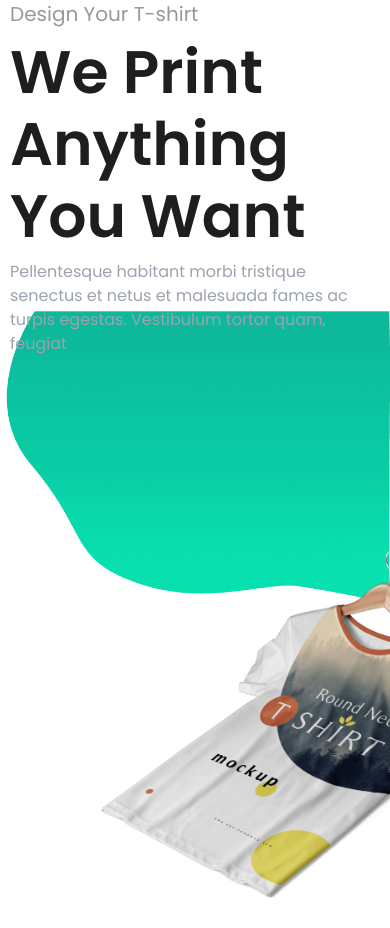
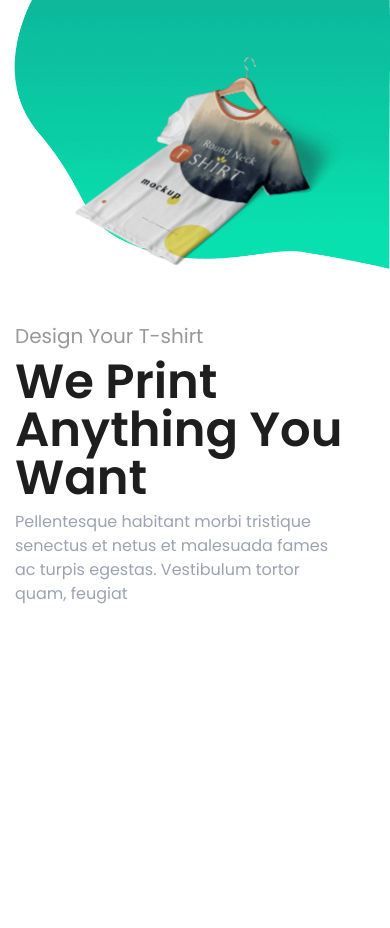
Before and after one commit to Gbemiga97/custom-print, a React (Create React App) app: page / in a window 390 px wide. Built offline with nearby package versions, Linux system fonts and the light colour scheme.

Commit message:
sixth commit

```diff
--- /dev/null
+++ b/src/components/Divider.jsx
@@ -0,0 +1,8 @@
+
+const Divider = () => {
+  return (
+    <div>Divider</div>
+  )
+}
+
+export default Divider
--- /dev/null
+++ b/src/components/index.js
@@ -0,0 +1,6 @@
+import Divider from "./Divider";
+
+
+export {
+    Divider
+}
--- a/src/index.css
+++ b/src/index.css
@@ -8,6 +8,6 @@
     @apply font text-black text-lg
   }
   .h1 {
-    @apply text-6xl xl:text-[5.2rem] font-semibold leading-[4.5rem] xl:leading-[5.5rem] text-[#1E1E1E]
+    @apply text-5xl xl:text-[5.2rem] font-semibold leading-[3rem] xl:leading-[5.5rem] text-[#1E1E1E]
   }
 }
--- a/src/pages/Home.jsx
+++ b/src/pages/Home.jsx
@@ -1,34 +1,10 @@
-import { images } from "../utils"
+import { Hero } from "../sections"
+
 
 const Home = () => {
   return (
     <section className="relative ">
-            {/* background image */}
-            <div  className="bg-heroBg3 h-full  bg-no-repeat bg-contain  bg-right absolute -top-1 bottom-0 left-0 right-0" />
-        <div className="h-[110vh] relative  container mx-auto">
-           {/* text & image */}
-            <div className="flex xl:items-center justify-between w-full h-full ">
-                {/* text */}
-                <div className=" flex flex-col items-start  gap-y-2  justify-start max-w-xl">
-                    <p className="text-xl text-[#989898] font-normal">
-                        Design Your T-shirt</p>
-                    <h1 className="h1">
-                        We Print Anything
-                         You Want</h1>
-                         <p className="text-gray-400 text-base ">
-                         Pellentesque habitant morbi tristique senectus et netus et malesuada fames ac turpis
-                        egestas. Vestibulum tortor quam, feugiat
-                         </p>
-                </div>
-
-                {/* image */}
-
-                   <div className="absolute -right-[15rem] bottom-0 max-w-5xl">
-                   <img src={images.HeroShirt} alt="shirt" className=" " />
-
-                   </div>
-            </div>
-        </div>
+      <Hero />
     </section>
   )
 }
--- /dev/null
+++ b/src/sections/Hero.jsx
@@ -0,0 +1,36 @@
+import { images } from "../utils"
+
+
+const Hero = () => {
+  return (
+    <section>
+          {/* background image */}
+          <div  className="bg-heroBg3 h-full bg-no-repeat bg-contain  bg-right absolute -top-[21rem] md:-top-[29rem]  xl:-top-1 bottom-0 left-0 right-0 ml-2  md:ml-36 xl:ml-0"  />
+        <div className="h-[110vh] relative  container mx-auto">
+           {/* text & image */}
+            <div className="flex flex-col-reverse justify-center md:flex-row xl:items-center md:pt-24 xl:pt-0  md:justify-between w-full h-full ">
+                {/* text */}
+                <div className=" flex flex-col items-start  gap-y-2 md:pt-8 xl:pt-0  justify-start max-w-md  xl:max-w-xl">
+                    <p className="text-xl text-[#989898] font-normal">
+                        Design Your T-shirt</p>
+                    <h1 className="h1">
+                        We Print Anything
+                         You Want</h1>
+                         <p className="text-gray-400 text-base  max-w-80 xl:max-w-none  ">
+                         Pellentesque habitant morbi tristique senectus et netus et malesuada fames ac turpis
+                        egestas. Vestibulum tortor quam, feugiat
+                         </p>
+                </div>
+
+                {/* image */}
+
+                   <div className="absolute md:-right-[12rem] xl:-right-[15rem] top-9 xl:bottom-0 max-w-[43rem] xl:max-w-5xl">
+                   <img src={images.HeroShirt} alt="shirt" className="" />
+                   </div>
+            </div>
+        </div>
+    </section>
+  )
+}
+
+export default Hero
--- /dev/null
+++ b/src/sections/index.js
@@ -0,0 +1,7 @@
+import Hero from "./Hero";
+
+
+
+export {
+    Hero
+}
--- a/tailwind.config.js
+++ b/tailwind.config.js
@@ -9,7 +9,7 @@ module.exports = {
     },
     container: {
       padding: {
-        DEFAULT: '10px'
+        DEFAULT: '15px'
       }
     },
     screens: {
```
